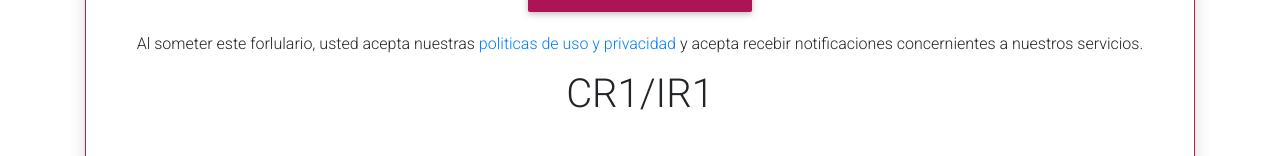
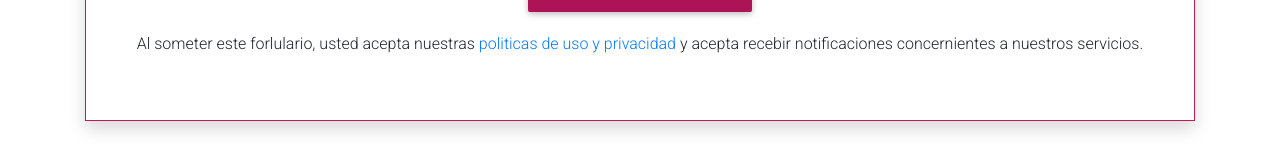
Before and after one commit to reaxster/citascuba, a React (Create React App) app: page /form in a window 1280 px wide. Shown: the part 796-952 px from the top of the page. Built offline with nearby package versions, Linux system fonts and the light colour scheme.

Commit message:
Final Review V 1.0.0

```diff
--- a/src/components/form/DataForm.js
+++ b/src/components/form/DataForm.js
@@ -195,7 +195,6 @@ export default (props) => {
             </a>{" "}
             y acepta recebir notificaciones concernientes a nuestros servicios.
           </h6>
-          <h1>{visa}</h1>
         </MDBRow>
       </form>
     </div>
```
Also changed, not shown: 2 other files (tests, documents, lock files or other folders).
